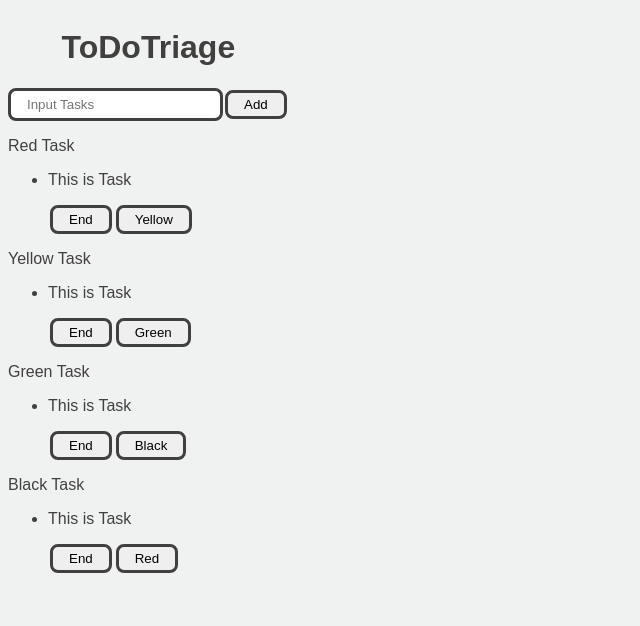
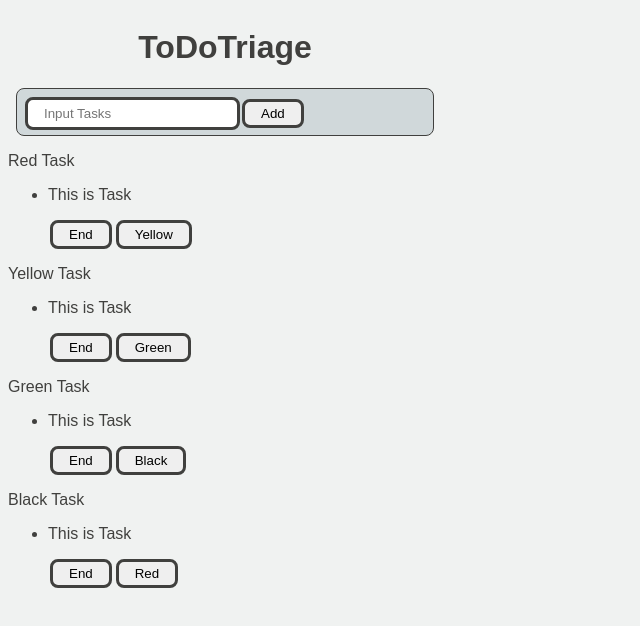
Before and after one commit to MasaNakamura-ctrl/todoTriage, a React (Vite) app in the folder app/todotriage/: page / in a window 1280 px wide. Shown: the top 626 px of the page, without its empty margins (0-640 px from the left). Built offline with nearby package versions, Linux system fonts and the light colour scheme.

Commit message:
Update:triage.css

```diff
--- a/app/todotriage/src/triage.css
+++ b/app/todotriage/src/triage.css
@@ -29,3 +29,13 @@ button:hover{
     margin-top: 0;
     font-weight: bold;
 }
+
+.input-area {
+    background-color: #D0D8DA;
+    border: 1px solid #40403E;
+    width: 400px;
+    height: 30px;
+    padding: 8px;
+    margin: 8px;
+    border-radius: 8px;
+}
```
